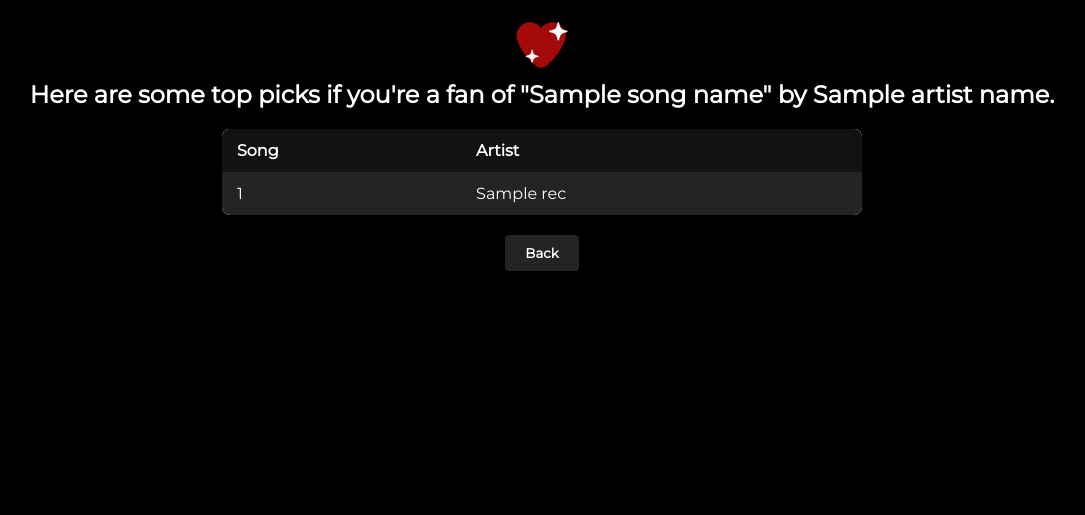
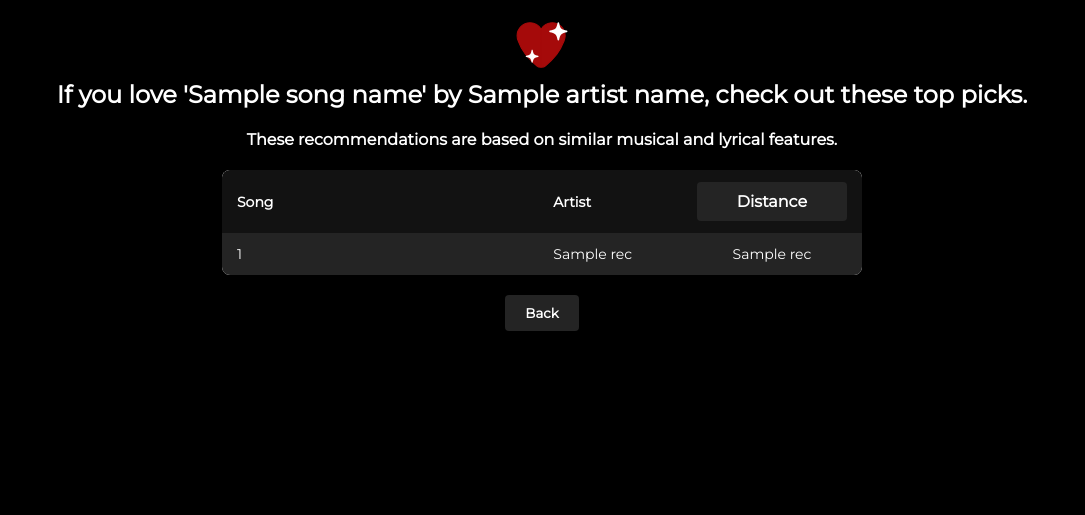
Before and after one commit to guillaumelalire/Rhythm-Rhyme-Recommender, a Flask app: template src/templates/results.html in a window 1280 px wide. Shown: the top 515 px of the page, without its empty margins (98-1183 px from the left). Run offline with Flask 3, Linux system fonts and the light colour scheme; the template is opened without the code that fills it: most values are stand-ins (such as "Sample title", 1, 10 or a date in 2020).

Commit message:
feat: adapted results page to show distances and choose between two feature sets (music and lyrics)

```diff
--- a/src/app.py
+++ b/src/app.py
@@ -24,13 +24,25 @@ def results():
     song_name = session['song_name']
     artist_name = session['artist_name']
 
-    df = init_recommender_system()
-    recommendation, song_name, artist_name = make_recommendation(df, song_name, artist_name)
+    music_df, lyrics_df = init_recommender_system()
+    recommendation, song_name, artist_name = make_recommendation(music_df, lyrics_df, song_name, artist_name)
 
-    if not recommendation:
+    if recommendation is None:
         return render_template('index.html', not_found=True)
 
-    return render_template('results.html', song_name=song_name, artist_name=artist_name, recommendation=recommendation)
+    distances = request.args.get('distances', 'both')
+
+    if distances == 'music':
+        distance_id = 2
+        sorted_recommendation = recommendation.sort_values(by='distance_music').values.tolist()[1:15]
+    elif distances == 'lyrics':
+        distance_id = 3
+        sorted_recommendation = recommendation.sort_values(by='distance_lyrics').values.tolist()[1:15]
+    else:
+        distance_id = 4
+        sorted_recommendation = recommendation.values.tolist()[1:15]
+
+    return render_template('results.html', song_name=song_name, artist_name=artist_name, recommendation=sorted_recommendation, distances=distances, distance_id=distance_id)
 
 if __name__ == '__main__':
     app.secret_key = ".."
--- a/src/recommender_system.py
+++ b/src/recommender_system.py
@@ -79,7 +79,6 @@ def make_recommendation(music_df, lyrics_df, song_name, artist_name):
     lyrics_recommendations = pd.DataFrame()
     lyrics_recommendations['distance_lyrics'] = normalize(lyrics_distances[0], min_is_zero=True)
     lyrics_recommendations.index = lyrics_df.iloc[lyrics_neighbours[0]].index
-    lyrics_recommendations['distance_lyrics'] = lyrics_recommendations['distance_lyrics'].apply(lambda x: float(f'{x:.6f}')) # After reindexing distances were given in scientific notation
 
     recommendations = pd.concat([music_recommendations, lyrics_recommendations["distance_lyrics"]], axis=1)
     recommendations['distance_both'] = (recommendations['distance_music'] + recommendations['distance_lyrics']) / 2
@@ -88,4 +87,9 @@ def make_recommendation(music_df, lyrics_df, song_name, artist_name):
     song_name = music_df.iloc[music_neighbours[0]]['track_name'].tolist()[0]
     artist_name =  music_df.iloc[music_neighbours[0]]['track_artist'].tolist()[0]
 
+    # Convert to floats with 4 decimal places (because the values were too long to display)
+    recommendations['distance_music'] = recommendations['distance_music'].apply(lambda x: float(f'{x:.4f}'))
+    recommendations['distance_lyrics'] = recommendations['distance_lyrics'].apply(lambda x: float(f'{x:.4f}'))
+    recommendations['distance_both'] = recommendations['distance_both'].apply(lambda x: float(f'{x:.4f}'))
+
     return recommendations, song_name, artist_name
--- a/src/templates/results.html
+++ b/src/templates/results.html
@@ -8,20 +8,83 @@
         font-family: Montserrat, Arial, sans-serif;
         color: #ffffff;
       }
+
       body {
         margin: 0;
         padding: 0;
-        background-color: #000000; /* Grey background color */
+        background-color: #000000;
       }
+
       h2 {
         text-align: center;
       }
+
+      h4 {
+        text-align: center;
+      }
+
       a {
         text-decoration: none;
       }
+
       a:hover {
         color: #3366CC;
       }
+
+      .dropdown {
+        position: relative;
+        display: inline-block;
+        text-align: center;
+      }
+
+      .dropdown button {
+        width: 150px;
+        padding: 10px 20px;
+        background-color: #242424;
+        color: white;
+        border: none;
+        border-radius: 4px;
+        cursor: pointer;
+        transition: background-color 0.3s ease;
+        font-weight: bold;
+        font-size: 16px;
+      }
+
+      .dropdown button:hover {
+        background-color: #282828;
+      }
+
+      .dropdown-content {
+        display: none;
+        position: absolute;
+        background-color: #242424;
+        min-width: 150px;
+        box-shadow: 0px 8px 16px 0px rgba(0, 0, 0, 0.2);
+        z-index: 1;
+        border-radius: 4px;
+        font-size: 12px;
+      }
+
+      .dropdown-content a {
+        color: white;
+        padding: 6px 12px;
+        text-decoration: none;
+        display: block;
+        text-align: left;
+      }
+
+      .dropdown-content a:hover {
+        background-color: #282828;
+      }
+
+      .dropdown:hover .dropdown-content {
+        display: block;
+      }
+
+      .dropdown:hover .dropbtn {
+        background-color: #3e8e41;
+      }
+
       img {
         display: block;
         margin-left: auto;
@@ -29,6 +92,7 @@
         margin-bottom: -20px;
         margin-top: 10px
       }
+
       table {
         width: 50%;
         margin-top: 20px;
@@ -38,33 +102,43 @@
         margin-left: auto;
         margin-right: auto;
         background-color: #fff;
-        box-shadow: 0 2px 4px rgba(0,0,0,0.1);
+        box-shadow: 0 2px 4px rgba(0, 0, 0, 0.1);
       }
-      th, td {
+
+      th,
+      td {
         padding: 12px 15px;
         text-align: left;
+        font-size: 14px;
       }
+
       th:first-child {
         border-top-left-radius: 8px;
       }
+
       th:last-child {
         border-top-right-radius: 8px;
       }
+
       th {
         background-color: #121212;
         color: white;
         font-weight: bold;
       }
+
       tr {
         background-color: #242424;
       }
+
       .button-container {
         text-align: center;
         margin-top: 20px;
       }
+
       .button-container a {
         text-decoration: none;
       }
+
       .button-container button {
         padding: 10px 20px;
         background-color: #242424;
@@ -75,9 +149,15 @@
         transition: background-color 0.3s ease;
         font-weight: bold;
       }
+
       .button-container button:hover {
         background-color: #282828;
       }
+
+      .bold {
+        font-weight: bold;
+      }
+
       footer {
         text-align: center;
         position: fixed;
@@ -86,31 +166,48 @@
         font-size: 14px;
       }
     </style>
+  </head>
+  <body>
     <img src="{{url_for('static', filename='heart-sparkles.svg')}}" width=70px>
     <table>
-      <h2>Here are some top picks if you're a fan of "{{ song_name }}" by {{ artist_name }}.</h2>
+      <h2>If you love '{{ song_name }}' by {{ artist_name }}, check out these top picks.</h2>
+      {% if distance_id == 2 %}
+        <h4>These recommendations are based on similar musical features.</h4>
+      {% elif distance_id == 3 %}
+        <h4>These recommendations are based on similar lyrical features.</h4>
+      {% else %}
+        <h4>These recommendations are based on similar musical and lyrical features.</h4>
+      {% endif %}
       <thead>
         <tr>
-          <th>Song</th>
-          <th>Artist</th>
+          <th style="width: 60%;">Song</th>
+          <th style="width: 25%;">Artist</th>
+          <th style="width: 15%;">
+            <div class="dropdown">
+              <button class="dropbtn">Distance</button>
+              <div class="dropdown-content">
+                <a href="{{ url_for('results', distances='music') }}">by musical features</a>
+                <a href="{{ url_for('results', distances='lyrics') }}">by lyrical features</a>
+                <a href="{{ url_for('results', distances='both') }}">by all features</a>
+              </div>
+            </div>
+          </th>
         </tr>
       </thead>
-      <tbody>
-        {% for rec in recommendation %}
-        <tr>
+      <tbody> {% for rec in recommendation %} <tr>
           <td>{{rec[0]}}</td>
           <td>{{rec[1]}}</td>
-        </tr>
-        {% endfor %}
-      </tbody>
+          <td style="text-align: center;">{{rec[distance_id]}}</td>
+        </tr> {% endfor %} </tbody>
     </table>
     <div class="button-container">
       <a href="{{ url_for('index') }}">
-      <button type="button">Back</button>
+        <button type="button">Back</button>
       </a>
     </div>
     <footer>
-      <p>&copy; 2024 <a href="https://github.com/guillaumelalire">Guillaume Lalire</a></p>
+      <p>&copy; 2024 <a href="https://github.com/guillaumelalire">Guillaume Lalire</a>
+      </p>
     </footer>
-    </body>
+  </body>
 </html>
```
